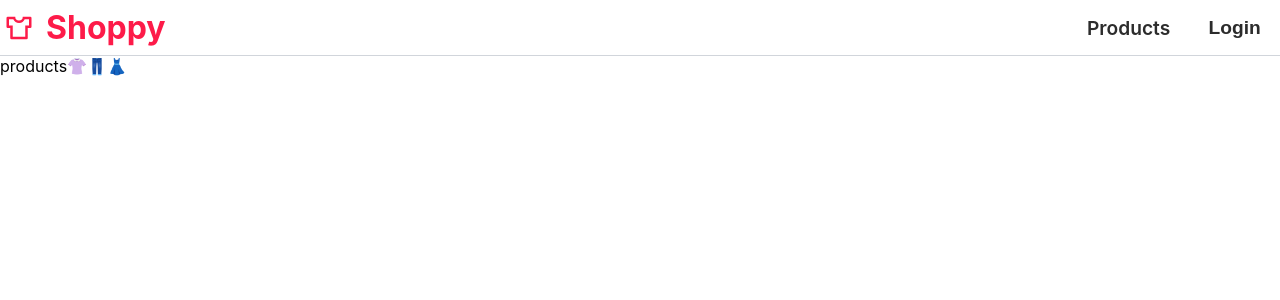
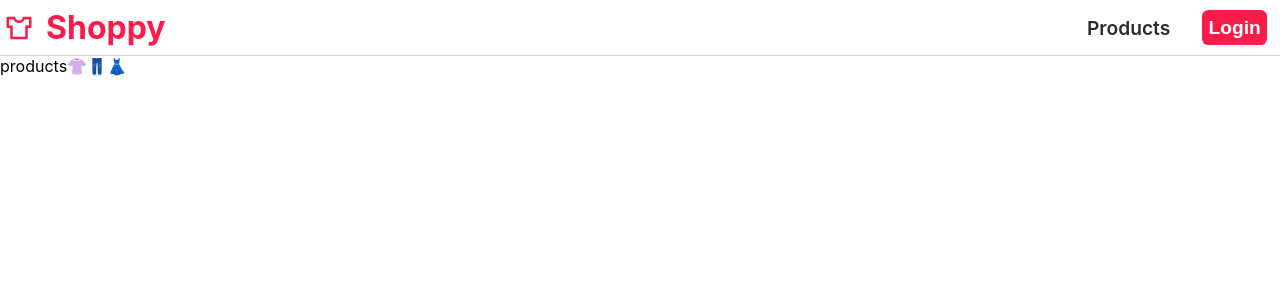
Before and after one commit to laniiiiworld/shoppy, a React (Create React App) app: page / in a window 1280 px wide. Shown: the top 300 px of the page. Built offline with nearby package versions, Linux system fonts and the light colour scheme; no server answers.

Commit message:
Change to button component

```diff
--- a/src/components/Navbar/Navbar.jsx
+++ b/src/components/Navbar/Navbar.jsx
@@ -5,6 +5,7 @@ import { BsCart4, BsPencilFill } from 'react-icons/bs';
 import styles from './Navbar.module.css';
 import { Link } from 'react-router-dom';
 import User from '../User/User';
+import Button from '../ui/Button/Button';
 
 export default function Navbar() {
   const { user, login, logout } = useAuthContext();
@@ -29,17 +30,11 @@ export default function Navbar() {
             <BsPencilFill />
           </Link>
         )}
-        {!user && (
-          <button className={styles.button__text} onClick={login}>
-            Login
-          </button>
-        )}
+        {!user && <Button text='Login' onClick={login} />}
         {user && (
           <>
             <User user={user} />
-            <button className={styles.button__text} onClick={logout}>
-              Logout
-            </button>
+            <Button text='Logout' onClick={logout} />
           </>
         )}
       </nav>
--- a/src/components/User/User.module.css
+++ b/src/components/User/User.module.css
@@ -1,6 +1,7 @@
 .div {
   display: flex;
   align-items: center;
+  margin: 0 0.8rem;
 }
 
 .photo {
--- /dev/null
+++ b/src/components/ui/Button/Button.jsx
@@ -0,0 +1,10 @@
+import React from 'react';
+import styles from './Button.module.css';
+
+export default function Button({ text, onClick }) {
+  return (
+    <button className={styles.button__text} onClick={onClick}>
+      {text}
+    </button>
+  );
+}
--- /dev/null
+++ b/src/components/ui/Button/Button.module.css
@@ -0,0 +1,17 @@
+.button__text {
+  background: var(--brand-color);
+  color: var(--font-white);
+  padding: 0.4rem;
+  margin: 0 0.8rem;
+  font-weight: 600;
+  font-size: 1.2rem;
+  border-radius: 0.4rem;
+}
+
+.button__text:visited {
+  color: var(--font-black);
+}
+
+.button__text:hover {
+  color: var(--brand-color);
+}
--- a/src/index.css
+++ b/src/index.css
@@ -1,6 +1,7 @@
 :root {
   --brand-color: #fd1b49;
   --font-black: #2c2c2c;
+  --font-white: #ffffff;
   --font-light-black: #4e4e4e;
 }
 
```
